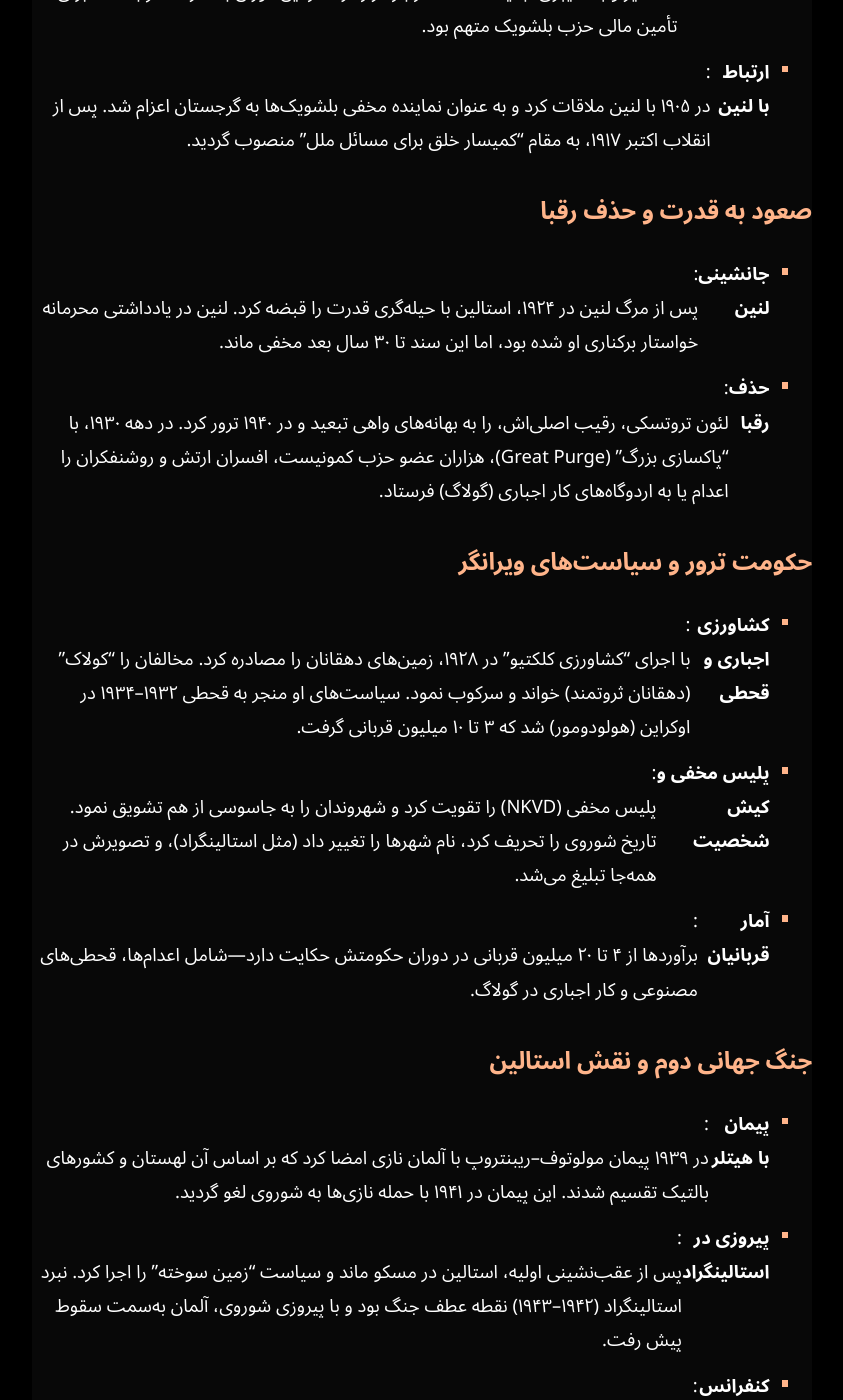
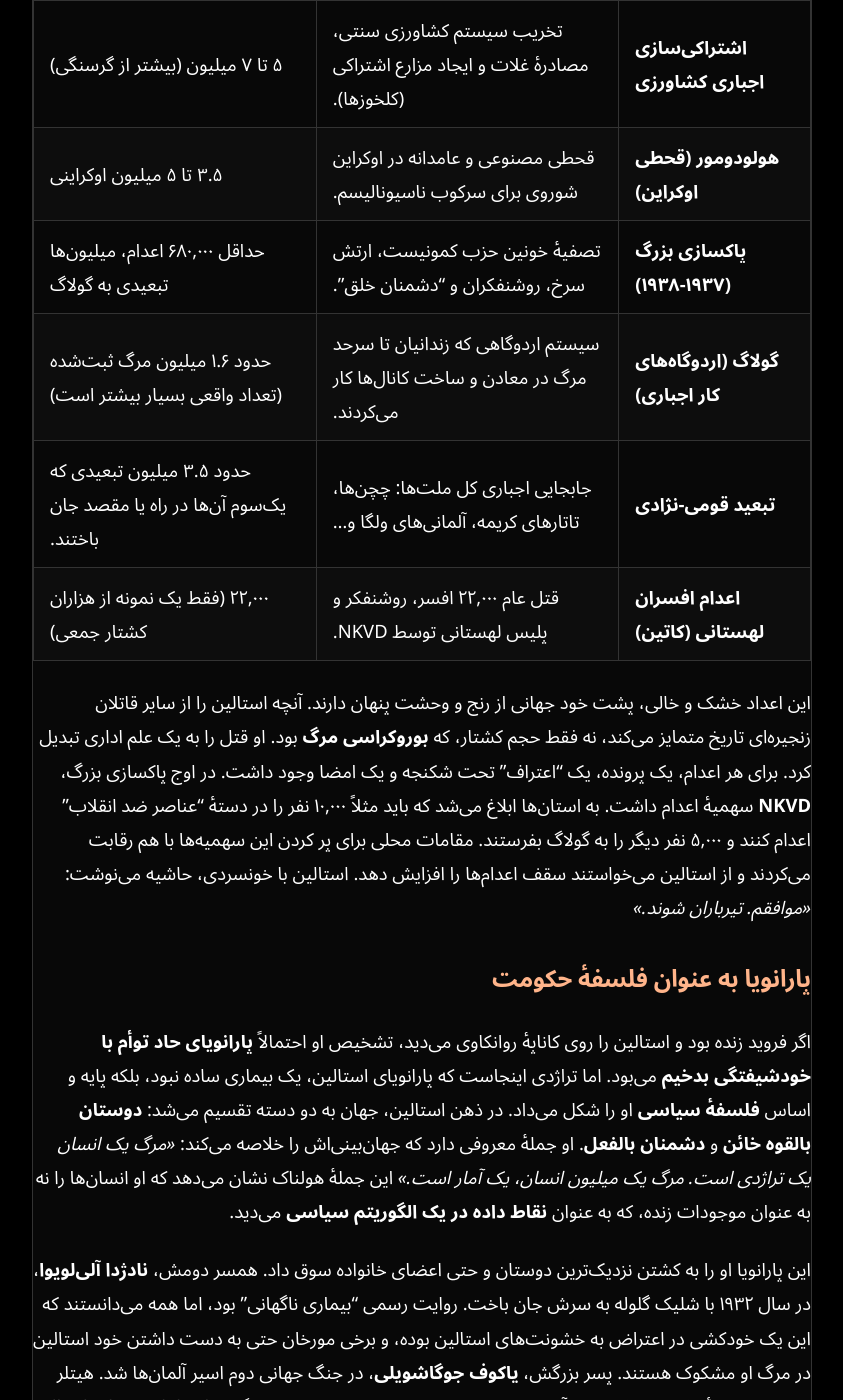
Before and after one commit to darkblog/darkblog.github.io, a Jekyll site: the page built from _posts/2025-1-2-21.md, in a window 1280 px wide and 1400 px high, scrolled down 910 px. Shown: the whole window, without its empty margins (218-1061 px from the left). Built offline with Jekyll 4.4.1, drawn with Linux system fonts in a browser that asks for light colours; some of the changed text lies outside the part shown.

Commit message:
Update 2025-1-2-21.md

```diff
--- a/_posts/2025-1-2-21.md
+++ b/_posts/2025-1-2-21.md
@@ -1,66 +1,47 @@
 ---
-title: زندگینامه ژوزف استالین - از انقلابی گرجستانی تا دیکتاتور اتحاد شوروی
-tags: دیکتاتور
+title: "استالین: قصاب گرجستانی که خدا شد | رمزگشایی از ذهن مریض پدر ۲۰ میلیون قربانی"
 ---
 
-- **نام و تبار**:
-  ژوزف ویساریونوویچ جوگاشویلی در ۱۸ دسامبر ۱۸۷۸ در شهر گوریِ گرجستان (امپراتوری روسیه) متولد شد. پدرش ویساریون، کفاشی الکلی بود که او را شدیداً کتک می‌زد، و مادرش اکاترینا، رختشویی می‌کرد. او تنها فرزند بازمانده خانواده پس از مرگ سه خواهر و برادرش بود.
-- **بیماری و تحصیلات**:
-  در کودکی به آبله مبتلا شد که جای زخم‌های ماندگار روی صورتش باقی گذاشت. با بورسیه تحصیلی وارد مدرسه علوم دینی تفلیس شد، اما در ۱۸۹۹ به دلیل "فعالیت‌های انقلابی" یا عدم شرکت در امتحانات اخراج گردید.
+او نه یک رهبر سیاسی، که یک **معمای روان‌پزشکی** است؛ مردی که بزرگ‌ترین امپراتوری قرن بیستم را بر روی انبوهی از جمجمه‌ها بنا کرد و در عین حال، میلیون‌ها نفر او را چون خدا پرستش می‌کردند. **یوسف ویساریونوویچ جوگاشویلی**، معروف به **ژوزف استالین** (به معنای مرد پولادین)، احتمالاً مرگبارترین دیکتاتور تاریخ بشر است. آمار رسمی قربانیان او را بین **۲۰ تا ۶۰ میلیون** نفر تخمین می‌زنند؛ عددی چنان عظیم و غیرقابل تصور که ذهن انسان معاصر از درک آن عاجز است. اما مساله فقط تعداد نیست، مساله **مکانیسم** است. استالین صرفاً نکشت، او یک **ماشین خودخوارنده** ساخت که رفقایش را می‌بلعید، زندانیان را وادار به اعتراف به جنایاتی می‌کرد که مرتکب نشده بودند، و سپس آن‌ها را با یک گلوله به پشت سر اعدام می‌کرد. او نه از روی جنون آنی، که با **دیوانگی حساب‌گرانه** و بر اساس یک فلسفهٔ سیاسی پیچیده و البته بیمار، بشریت را سلاخی کرد. این مقاله، یک کالبدشکافی بی‌رحمانه از «پدر ملل» است، مردی که پدری‌اش را با کشتن پسران ملت ثابت کرد.
 
-## تبدیل شدن به "استالین": مسیر انقلابی
-- **نام مستعار و هویت جدید**:
-  در جوانی نام "کُبا" (برگرفته از یک قهرمان گرجی) را برای خود انتخاب کرد. پس از انقلاب ۱۹۱۷، نام "استالین" (مرد پولادین) را برگزید—نمادی از صلابت و شکست‌ناپذیری.
-- **فعالیت‌های زیرزمینی**:
-  در ۱۹ سالگی به جنبش سوسیال دموکرات مارکسیست پیوست. از ۱۹۰۲ تا ۱۹۱۷، پنج بار دستگیر و به سیبری تبعید شد، اما هر بار فرار کرد. در این دوران به سرقت از بانک‌ها برای تأمین مالی حزب بلشویک متهم بود.
-- **ارتباط با لنین**:
-  در ۱۹۰۵ با لنین ملاقات کرد و به عنوان نماینده مخفی بلشویک‌ها به گرجستان اعزام شد. پس از انقلاب اکتبر ۱۹۱۷، به مقام "کمیسار خلق برای مسائل ملل" منصوب گردید.
+## ماشین قتل: جدول وحشت آماری
 
-## صعود به قدرت و حذف رقبا
-- **جانشینی لنین**:
-  پس از مرگ لنین در ۱۹۲۴، استالین با حیله‌گری قدرت را قبضه کرد. لنین در یادداشتی محرمانه خواستار برکناری او شده بود، اما این سند تا ۳۰ سال بعد مخفی ماند.
-- **حذف رقبا**:
-  لئون تروتسکی، رقیب اصلی‌اش، را به بهانه‌های واهی تبعید و در ۱۹۴۰ ترور کرد. در دهه ۱۹۳۰، با "پاکسازی بزرگ" (Great Purge)، هزاران عضو حزب کمونیست، افسران ارتش و روشنفکران را اعدام یا به اردوگاه‌های کار اجباری (گولاگ) فرستاد.
+برای درک مقیاس فاجعه، باید از اعداد و ارقام کمک گرفت. این جدول تنها برآوردی محافظه‌کارانه از قربانیان مستقیم سیاست‌های استالین در بازه‌های مختلف است:
 
-## حکومت ترور و سیاست‌های ویرانگر
-- **کشاورزی اجباری و قحطی**:
-  با اجرای "کشاورزی کلکتیو" در ۱۹۲۸، زمین‌های دهقانان را مصادره کرد. مخالفان را "کولاک" (دهقانان ثروتمند) خواند و سرکوب نمود. سیاست‌های او منجر به قحطی ۱۹۳۲–۱۹۳۴ در اوکراین (هولودومور) شد که ۳ تا ۱۰ میلیون قربانی گرفت.
-- **پلیس مخفی و کیش شخصیت**:
-  پلیس مخفی (NKVD) را تقویت کرد و شهروندان را به جاسوسی از هم تشویق نمود. تاریخ شوروی را تحریف کرد، نام شهرها را تغییر داد (مثل استالینگراد)، و تصویرش در همه‌جا تبلیغ می‌شد.
-- **آمار قربانیان**:
-  برآوردها از ۴ تا ۲۰ میلیون قربانی در دوران حکومتش حکایت دارد—شامل اعدام‌ها، قحطی‌های مصنوعی و کار اجباری در گولاگ.
+| سیاست یا دوره | شرح مختصر | برآورد تلفات (محافظه‌کارانه) |
+| :--- | :--- | :--- |
+| **اشتراکی‌سازی اجباری کشاورزی** | تخریب سیستم کشاورزی سنتی، مصادرهٔ غلات و ایجاد مزارع اشتراکی (کلخوزها). | ۵ تا ۷ میلیون (بیشتر از گرسنگی) |
+| **هولودومور (قحطی اوکراین)** | قحطی مصنوعی و عامدانه در اوکراین شوروی برای سرکوب ناسیونالیسم. | ۳.۵ تا ۵ میلیون اوکراینی |
+| **پاکسازی بزرگ (۱۹۳۷-۱۹۳۸)** | تصفیهٔ خونین حزب کمونیست، ارتش سرخ، روشنفکران و "دشمنان خلق". | حداقل ۶۸۰,۰۰۰ اعدام، میلیون‌ها تبعیدی به گولاگ |
+| **گولاگ (اردوگاه‌های کار اجباری)** | سیستم اردوگاهی که زندانیان تا سرحد مرگ در معادن و ساخت کانال‌ها کار می‌کردند. | حدود ۱.۶ میلیون مرگ ثبت‌شده (تعداد واقعی بسیار بیشتر است) |
+| **تبعید قومی-نژادی** | جابجایی اجباری کل ملت‌ها: چچن‌ها، تاتارهای کریمه، آلمانی‌های ولگا و... | حدود ۳.۵ میلیون تبعیدی که یک‌سوم آن‌ها در راه یا مقصد جان باختند. |
+| **اعدام افسران لهستانی (کاتین)** | قتل عام ۲۲,۰۰۰ افسر، روشنفکر و پلیس لهستانی توسط NKVD. | ۲۲,۰۰۰ (فقط یک نمونه از هزاران کشتار جمعی) |
 
-## جنگ جهانی دوم و نقش استالین
-- **پیمان با هیتلر**:
-  در ۱۹۳۹ پیمان مولوتوف–ریبنتروپ با آلمان نازی امضا کرد که بر اساس آن لهستان و کشورهای بالتیک تقسیم شدند. این پیمان در ۱۹۴۱ با حمله نازی‌ها به شوروی لغو گردید.
-- **پیروزی در استالینگراد**:
-  پس از عقب‌نشینی اولیه، استالین در مسکو ماند و سیاست "زمین سوخته" را اجرا کرد. نبرد استالینگراد (۱۹۴۲–۱۹۴۳) نقطه عطف جنگ بود و با پیروزی شوروی، آلمان به‌سمت سقوط پیش رفت.
-- **کنفرانس تهران**:
-  در ۱۹۴۳ با روزولت و چرچیل در تهران ملاقات کرد تا دربارهٔ گشایش جبهه دوم جنگ توافق کنند. در این اجلاس، چرچیل "شمشیر استالینگراد" را به او اهدا کرد.
+این اعداد خشک و خالی، پشت خود جهانی از رنج و وحشت پنهان دارند. آنچه استالین را از سایر قاتلان زنجیره‌ای تاریخ متمایز می‌کند، نه فقط حجم کشتار، که **بوروکراسی مرگ** بود. او قتل را به یک علم اداری تبدیل کرد. برای هر اعدام، یک پرونده، یک "اعتراف" تحت شکنجه و یک امضا وجود داشت. در اوج پاکسازی بزرگ، **NKVD** سهمیهٔ اعدام داشت. به استان‌ها ابلاغ می‌شد که باید مثلاً ۱۰,۰۰۰ نفر را در دستهٔ "عناصر ضد انقلاب" اعدام کنند و ۵,۰۰۰ نفر دیگر را به گولاگ بفرستند. مقامات محلی برای پر کردن این سهمیه‌ها با هم رقابت می‌کردند و از استالین می‌خواستند سقف اعدام‌ها را افزایش دهد. استالین با خونسردی، حاشیه می‌نوشت: *«موافقم. تیرباران شوند.»*
 
-## زندگی شخصی و مرگ مرموز
-- **خانواده تراژیک**:
-  همسر اولش، کاتو، در ۱۹۰۷ بر اثر تیفوس درگذشت. همسر دوم، نادیا، در ۱۹۳۲ پس از مشاجره با استالین خودکشی کرد. پسرش یاکوف در اسارت آلمان‌ها مرد و دخترش اسوتلانا در ۱۹۶۷ به آمریکا فرار کرد.
-- **پارانویا و مرگ**:
-  در سال‌های پایانی به پارانویا مبتلا بود. در ۵ مارس ۱۹۵۳ بر اثر سکته قلبی درگذشت—گفته می‌شود سه روز پیش از آن مرده بود، اما مقامات مرگش را مخفی کردند. جسدش تا ۱۹۶۱ در آرامگاه لنین نگهداری می‌شد، سپس در جریان "استالین‌زدایی" به خاک سپرده شد.
+## پارانویا به عنوان فلسفهٔ حکومت
 
-## میراث متناقض: صنعتگر یا قصاب؟
-- **صنعتی‌سازی شوروی**:
-  با اجرای "برنامه‌های پنج‌ساله"، شوروی را از کشوری دهقانی به ابرقدرت صنعتی تبدیل کرد. زیرساخت‌های سنگین مانند سدها و کارخانه‌ها توسعه یافتند.
-- **نقد تاریخی**:
-  نیکیتا خروشچف در ۱۹۵۶ در "کنگره بیستم حزب" جنایات استالین را افشا کرد. امروز او نماد دیکتاتوری و نسل‌کُشی در قرن بیستم است، اما برخی جریان‌های چپ رادیکال او را "آخرین سوسیالیست واقعی" می‌دانند.
+اگر فروید زنده بود و استالین را روی کاناپهٔ روانکاوی می‌دید، تشخیص او احتمالاً **پارانویای حاد توأم با خودشیفتگی بدخیم** می‌بود. اما تراژدی اینجاست که پارانویای استالین، یک بیماری ساده نبود، بلکه پایه و اساس **فلسفهٔ سیاسی** او را شکل می‌داد. در ذهن استالین، جهان به دو دسته تقسیم می‌شد: **دوستان بالقوه خائن** و **دشمنان بالفعل**. او جملهٔ معروفی دارد که جهان‌بینی‌اش را خلاصه می‌کند: *«مرگ یک انسان یک تراژدی است. مرگ یک میلیون انسان، یک آمار است.»* این جملهٔ هولناک نشان می‌دهد که او انسان‌ها را نه به عنوان موجودات زنده، که به عنوان **نقاط داده در یک الگوریتم سیاسی** می‌دید.
 
-## جدول گاه‌شناسی کلیدی
+این پارانویا او را به کشتن نزدیک‌ترین دوستان و حتی اعضای خانواده سوق داد. همسر دومش، **نادژدا آلی‌لویوا**، در سال ۱۹۳۲ با شلیک گلوله به سرش جان باخت. روایت رسمی "بیماری ناگهانی" بود، اما همه می‌دانستند که این یک خودکشی در اعتراض به خشونت‌های استالین بوده، و برخی مورخان حتی به دست داشتن خود استالین در مرگ او مشکوک هستند. پسر بزرگش، **یاکوف جوگاشویلی**، در جنگ جهانی دوم اسیر آلمان‌ها شد. هیتلر پیشنهاد مبادلهٔ یاکوف با یک ژنرال آلمانی را داد، اما استالین پاسخ داد: *«من یک گروهبان را با یک فیلدمارشال معاوضه نمی‌کنم.»* یاکوف در اردوگاه اسرا جان باخت، و این نشان می‌دهد که در قلب استالین، حتی عشق پدری نیز قربانی **منطق سرد سیاسی** شده بود.
 
-| **سال**       | **رویداد**                     |
-|---------------|--------------------------------|
-| **۱۸۷۸**      | تولد در گوری، گرجستان         |
-| **۱۸۹۹**      | اخراج از مدرسه دینی تفلیس     |
-| **۱۹۱۷**      | نقش در انقلاب اکتبر           |
-| **۱۹۲۴**      | جانشین لنین                   |
-| **۱۹۳۲–۱۹۳۴** | قحطی اوکراین (هولودومور)      |
-| **۱۹۳۷**      | اوج پاکسازی بزرگ              |
-| **۱۹۴۵**      | پیروزی در جنگ جهانی دوم       |
-| **۱۹۵۳**      | مرگ در مسکو                   |
+## نقل قول‌های شوم: دریچه‌ای به ذهن یک هیولا
 
-استالین چهره‌ای پارادوکسیکال بود: معمار صنعتی‌سازی شوروی و هم‌زمان مسئول مرگ میلیون‌ها انسان. حکومت او نشان می‌دهد چگونه قدرت مطلق می‌تواند تراژدی بشری را در پی داشته باشد، اما تحولات شوروی تحت رهبری‌اش نیز جهان مدرن را شکل داد.
+جمله‌های استالین، ترکیبی از بدبینی مطلق و عمل‌گرایی خون‌آشام است:
+
+- **اعتراف به ذات خشونت:** *«اساساً، پیروزی هر انقلابی با میزان خشونتی که می‌تواند اعمال کند، نسبت مستقیم دارد.»* — این اصل راهنمای او بود؛ نه مارکسیسم، که **نیهیلیسم مسلح**.
+- **دکترین دشمن داخلی:** *«با پیشرفت ما به سوی سوسیالیسم، مبارزهٔ طبقاتی تشدید خواهد شد.»* — این پارادوکس، توجیه نظری پاکسازی‌ها بود: هرچه موفق‌تر می‌شوید، باید بیشتر بکشید!
+- **اعتماد به هیچ‌کس:** *«به هیچ‌کس اعتماد نکن، حتی به خودت.»* — این جمله‌ای است که او در خلوت به مولوتف، وزیر خارجه و رفیق نزدیکش گفت. مردی که حتی به خودش هم اعتماد نداشت، چطور می‌توانست به ملتی اعتماد کند؟
+- **رابطه با قربانیان:** *«وقتی سرها می‌افتند، مردم دیگر به تو فکر نمی‌کنند، بلکه به فکر گردن خودشان هستند.»* — یک تحلیل جامعه‌شناختی بیرحمانه از ترس به عنوان ابزار کنترل توده‌ها.
+
+## بت‌سازی معکوس: چگونه یک هیولا خدا شد؟
+
+یکی از شگفت‌انگیزترین جنبه‌های پدیدهٔ استالین، **کیش شخصیت** عظیمی است که حول او شکل گرفت. در حالی که میلیون‌ها نفر در گولاگ‌ها جان می‌کندند و در اوکراین از گرسنگی می‌مردند، در مسکو و دیگر شهرها، مجسمه‌های عظیم استالین سر بر می‌افراشتند و شاعران، او را «باغبان بزرگ بشریت» می‌نامیدند. این یک عملیات **مهندسی آگاهی** در مقیاس صنعتی بود. استالین نه تنها ژنرال‌ها و سیاستمداران، که بزرگ‌ترین هنرمندان، موسیقی‌دانان و نویسندگان را نیز یا می‌کشت یا وادار به ستایش خود می‌کرد. **دیمیتری شوستاکوویچ**، آهنگساز نابغه، هر شب با چمدانی کنار تختش می‌خوابید، منتظر مأموران NKVD، در حالی که مجبور بود سمفونی‌هایی برای جشن‌های رسمی رژیم بنویسد.
+
+استالین این کیش شخصیت را با ظرافتی شیطانی مدیریت می‌کرد. او در ظاهر «متواضع» بود و ستایش‌ها را رد می‌کرد، اما پشت پرده، ماشین پروپاگاندای حزب کمونیست را هدایت می‌کرد تا او را به عنوان **دانای کل، قادر مطلق و مهربان** به تصویر بکشد. کودکان در مدارس دعاگونه شعر می‌خواندند: *«استالین عزیز، که زندگی را به ما هدیه می‌دهی، سپاسگزاریم.»* این تضاد مطلق بین **واقعیت مادی جهنمی** (قحطی و گولاگ) و **واقعیت پروپاگاندایی بهشتی** (خوشبختی سوسیالیستی) چیزی بود که جرج اورول در کتاب *۱۹۸۴* به شکلی درخشان پیش‌بینی کرد. استالین نسخهٔ واقعی «برادر بزرگ» بود، منتها بسیار وحشی‌تر و موفق‌تر از داستان تخیلی اورول.
+
+## پایان بازی: مرگ یک هیولا و میراث سمی او
+
+استالین در پنجم مارس ۱۹۵۳ بر اثر سکتهٔ مغزی در خانهٔ شخصی‌اش (ویلای کونتسفو) جان داد. اما مرگ او نیز با نمایشی از وحشت همراه بود: سکته کرده بود، کف از دهانش بیرون زده بود، و محافظانش چنان از او می‌ترسیدند که جرئت نمی‌کردند بدون اجازه وارد اتاقش شوند. ساعت‌ها طول کشید تا پزشکان بر بالین او حاضر شوند، و این تأخیر، شاید آخرین **پارادوکس وحشت استالینی** بود: دیکتاتوری که مردم را از ترس فلج کرده بود، خودش قربانی همان ترس فلج‌کنندهٔ اطرافیانش شد.
+
+پس از مرگش، جانشینانش، به ویژه **نیکیتا خروشچف**، در یک سخنرانی محرمانه در کنگرهٔ بیستم حزب کمونیست، پرده از جنایات او برداشتند. این لحظه، **"استالین‌زدایی"** نام گرفت، اما زهر میراث او هرگز به طور کامل از بدن روسیه و جهان خارج نشد. او ثابت کرد که می‌توان با **ترور توده‌ای** یک ابرقدرت ساخت، می‌توان با برده‌داری مدرن، صنعتی‌سازی کرد، و می‌توان برای دهه‌ها، یک جامعه را در یک **روان‌پریشی جمعی** نگه داشت. استالین هنوز هم در بخش‌هایی از جهان، به ویژه در میان نسل‌های جدید روسیه که در فضای پساشوروی بزرگ شده‌اند و چیزی جز شکست ندیده‌اند، به عنوان یک «مدیر قوی» مورد احترام است. این نشان می‌دهد که هیولای استالینیسم، نه در یک شخص، که در **پتانسیل نهفته در جوامع مدرن برای تولید دوبارهٔ چنین هیولاهایی** نهفته است. و این، ترسناک‌ترین بخش داستان اوست.
```
